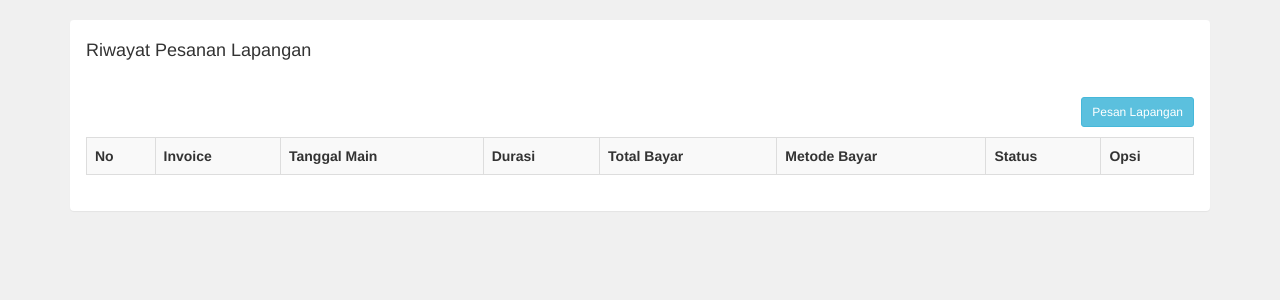
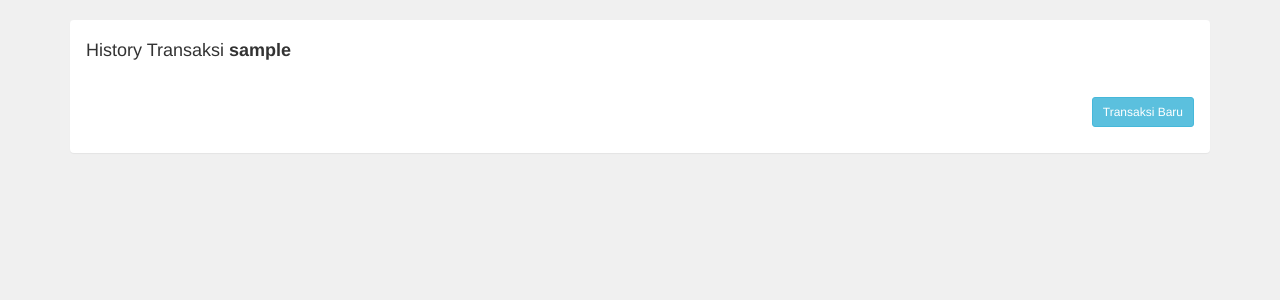
Before and after one commit to Silenttt8/blackboxai-1745936083189, a PHP site: page /transaksi.php in a window 1280 px wide. Shown: the part 52-352 px from the top of the page. Run offline with PHP 8.4, Linux system fonts and the light colour scheme; the visitor is signed in with stand-in values (Sample User, id 1); data comes from the database, SQL or seed files in the repository; a stand-in replaces the project's code that opens the database connection; lists and menus that the app fills with data are empty; some libraries are stand-ins or nearby versions.

Commit message:
Add AWKSC/user/transaksi.php 1746165717903

```diff
--- a/AWKSC/user/transaksi.php
+++ b/AWKSC/user/transaksi.php
@@ -3,75 +3,43 @@
 <div class="container">
 	<div class="panel">
 		<div class="panel-heading">
-			<h4>Riwayat Pesanan Lapangan</h4>
+			<h4>History Transaksi  <b> <?php echo $_SESSION['username']; ?> </b> </h4>
 		</div>
 		<div class="panel-body">
 
-			<a href="transaksi_tambah.php" class="btn btn-sm btn-info pull-right">Pesan Lapangan</a>
+			<a href="transaksi_tambah.php" class="btn btn-sm btn-info pull-right">Transaksi Baru</a>
 
-			<br/><br/>
-
-			<table class="table table-bordered table-striped">
-				<tr>
-					<th>No</th>
-					<th>Invoice</th>
-					<th>Tanggal Main</th>
-					<th>Durasi</th>
-					<th>Total Bayar</th>
-					<th>Metode Bayar</th>
-					<th>Status</th>
-					<th>Opsi</th>
-				</tr>
-
+			<br/>
+			<br/>
+			</div>
+	</div>
+</div>
 				<?php
+				// koneksi database
 				include '../koneksi.php';
-				// ambil username yang login
-				$username = $_SESSION['username'];
-
-				$data = mysqli_query($koneksi,"SELECT * FROM transaksi WHERE transaksi_pelanggan='$username' ORDER BY transaksi_id DESC");
+				// mengambil data pelanggan dari database
+				$nama=$_SESSION['username'];
+				$data = mysqli_query($koneksi,"SELECT * from transaksi where transaksi_pelanggan='$nama' order by transaksi_id desc limit 10");
 				$no = 1;
+				// mengubah data ke array dan menampilkannya dengan perulangan while
 				while($d=mysqli_fetch_array($data)){
 					?>
-					<tr>
-						<td><?php echo $no++; ?></td>
-						<td>INV-<?php echo $d['transaksi_id']; ?></td>
-						<td><?php echo date('d/m/Y', strtotime($d['transaksi_tgl'])); ?></td>
-						<td><?php echo $d['transaksi_durasi']; ?> Jam</td>
-						<td><?php echo "Rp. ".number_format($d['transaksi_harga']) ." ,-"; ?></td>
-						<td>
-							<?php
-							if($d['metode_pembayaran']){
-								echo $d['metode_pembayaran'];
-								if($d['bukti_pembayaran']){
-									echo "<br><small><a href='../uploads/".$d['bukti_pembayaran']."' target='_blank'>Lihat Bukti</a></small>";
-								}
-							}else{
-								echo "-";
-							}
-							?>
-						</td>
-						<td>
-							<?php
-							if($d['transaksi_lap']=="0"){
-								echo "<span class='label label-warning'>Menunggu Konfirmasi</span>";
-							}else{
-								echo "<span class='label label-success'>Dikonfirmasi</span>";
-							}
-							?>
-						</td>
-						<td>
-							<a href="transaksi_invoice.php?id=<?php echo $d['transaksi_id']; ?>" target="_blank" class="btn btn-sm btn-warning">Invoice</a>
-							<?php if($d['transaksi_lap']=="0"){ ?>
-							<a href="transaksi_batal.php?id=<?php echo $d['transaksi_id']; ?>" class="btn btn-sm btn-danger" onclick="return confirm('Yakin ingin membatalkan pesanan ini?')">Batalkan</a>
-							<?php } ?>
-						</td>
-					</tr>
+				<div class="container">
+					<div class="panel">
+						<div class="panel-heading">
+						<label>No.Invoice : INVOICE-<?php echo $d['transaksi_id']; ?></label><br/>
+						<label>Tanggal Pemesanan : <?php echo $d['transaksi_jam_pemesanan']; ?></label><br/>
+						<?php if($d['transaksi_status']=='1'){
+							echo "<label>Booking Dibatalkan</label><br/>";
+						}else if($d['transaksi_status']=='0'){
+						?>
+						<a href="transaksi_detail.php?id=<?php echo $d['transaksi_id'];?>&tgl=<?php echo $d['transaksi_jam_pemesanan'];?>" class="btn btn-sm btn-primary">Lihat Detail</a>
+						<?php }
+						?>
+						</div>
+					</div>
+				</div>
 					<?php
 				}
 				?>
-			</table>
-		</div>
-	</div>
-</div>
-
 <?php include 'footer.php'; ?>
```
